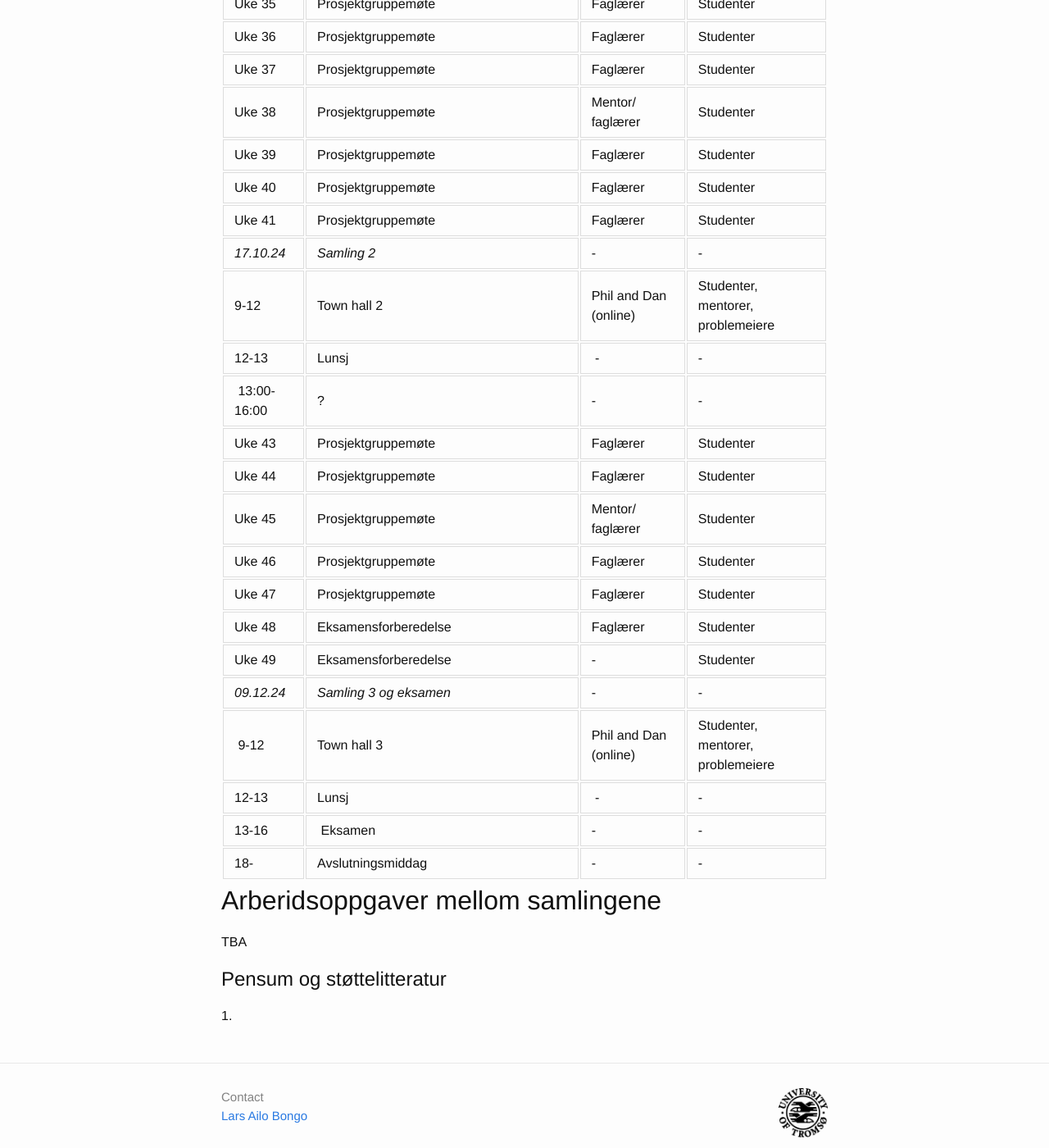
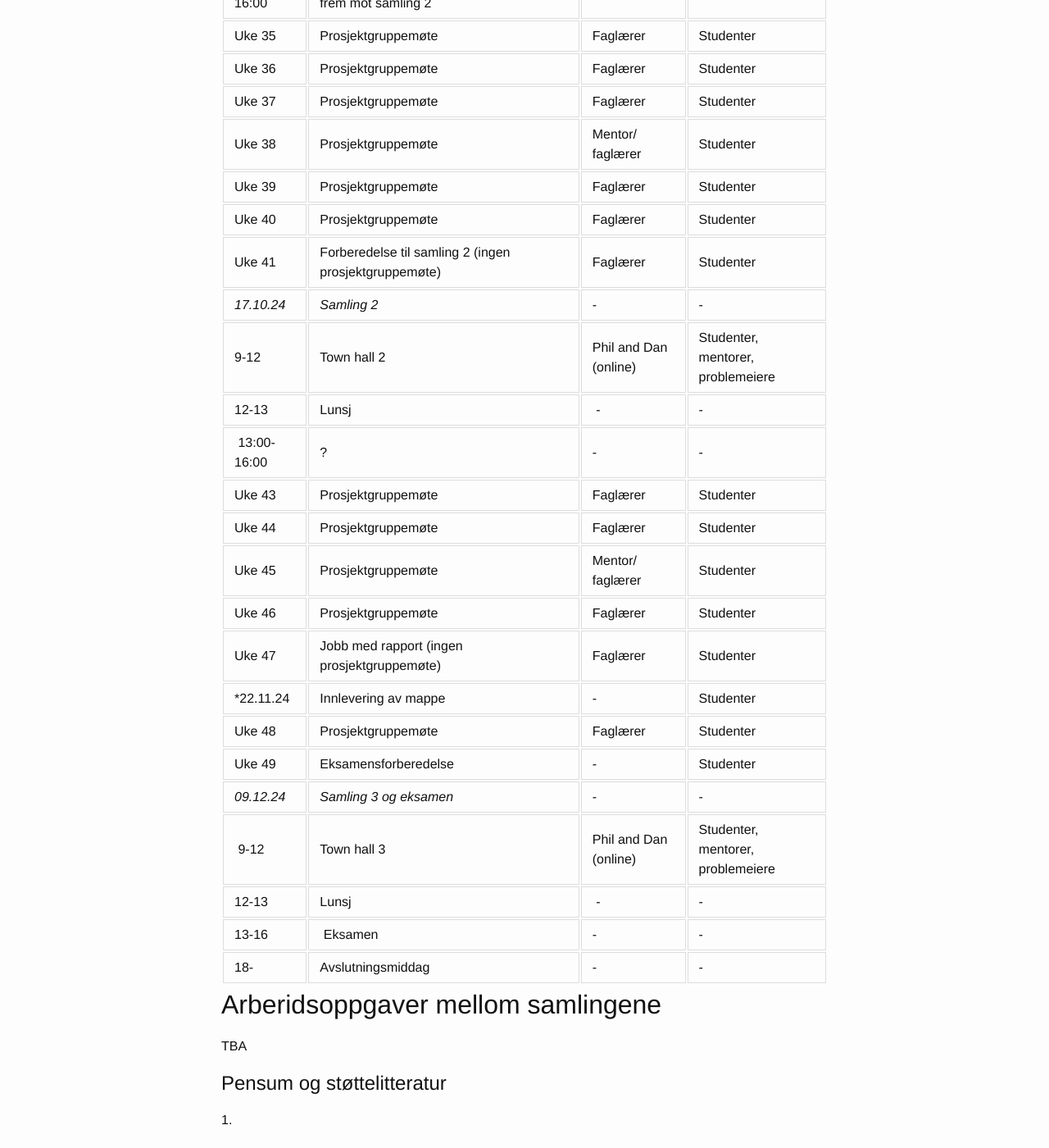
Before and after one commit to uit-inf-6010-f24/uit-inf-6010-f24.github.io, a Jekyll site: the page built from index.md, in a window 1280 px wide and 1400 px high, scrolled down 1740 px. Shown: the whole window at 82% size. Built offline with Jekyll 4.4.1, drawn with Linux system fonts in a browser that asks for light colours; our own code applies the rules of GitHub Pages for plain Markdown files; some of the changed text lies outside the part shown.

Commit message:
Update index.md

```diff
--- a/index.md
+++ b/index.md
@@ -10,6 +10,8 @@ Det blir 3 heldags samlinger i Kirkenes.
 1. 20 og 21 August.
 2. 17 Oktober.
 3. 1 dag, inkludert eksamen, i perioden 9-13 Desember.
+
+Frist for innlevering av mappe er 22. November.
 
 Det er obligatorisk å delta på minst 75% av samlingene.
 
@@ -45,7 +47,7 @@ Kursansvarlig og andre undervisere er:
 | Uke 38 | Prosjektgruppemøte | Mentor/ faglærer | Studenter |
 | Uke 39 | Prosjektgruppemøte | Faglærer | Studenter |
 | Uke 40 | Prosjektgruppemøte | Faglærer | Studenter |
-| Uke 41 | Prosjektgruppemøte | Faglærer | Studenter |
+| Uke 41 | Forberedelse til samling 2 (ingen prosjektgruppemøte)| Faglærer | Studenter |
 | *17.10.24* | *Samling 2*           | - | - |
 | 9-12  | Town hall 2   | Phil and Dan (online) | Studenter, mentorer, problemeiere |
 | 12-13 | Lunsj                             | - | - |
@@ -54,8 +56,9 @@ Kursansvarlig og andre undervisere er:
 | Uke 44 | Prosjektgruppemøte | Faglærer | Studenter |
 | Uke 45 | Prosjektgruppemøte | Mentor/ faglærer | Studenter |
 | Uke 46 | Prosjektgruppemøte | Faglærer | Studenter |
-| Uke 47 | Prosjektgruppemøte | Faglærer | Studenter |
-| Uke 48 | Eksamensforberedelse | Faglærer | Studenter |
+| Uke 47 | Jobb med rapport (ingen prosjektgruppemøte)  | Faglærer | Studenter |
+| *22.11.24 | Innlevering av mappe | - | Studenter |
+| Uke 48 | Prosjektgruppemøte | Faglærer | Studenter |
 | Uke 49 | Eksamensforberedelse | - | Studenter |
 | *09.12.24* | *Samling 3 og eksamen*  | - | - |
 | 9-12  | Town hall 3                | Phil and Dan (online) | Studenter, mentorer, problemeiere |
```
